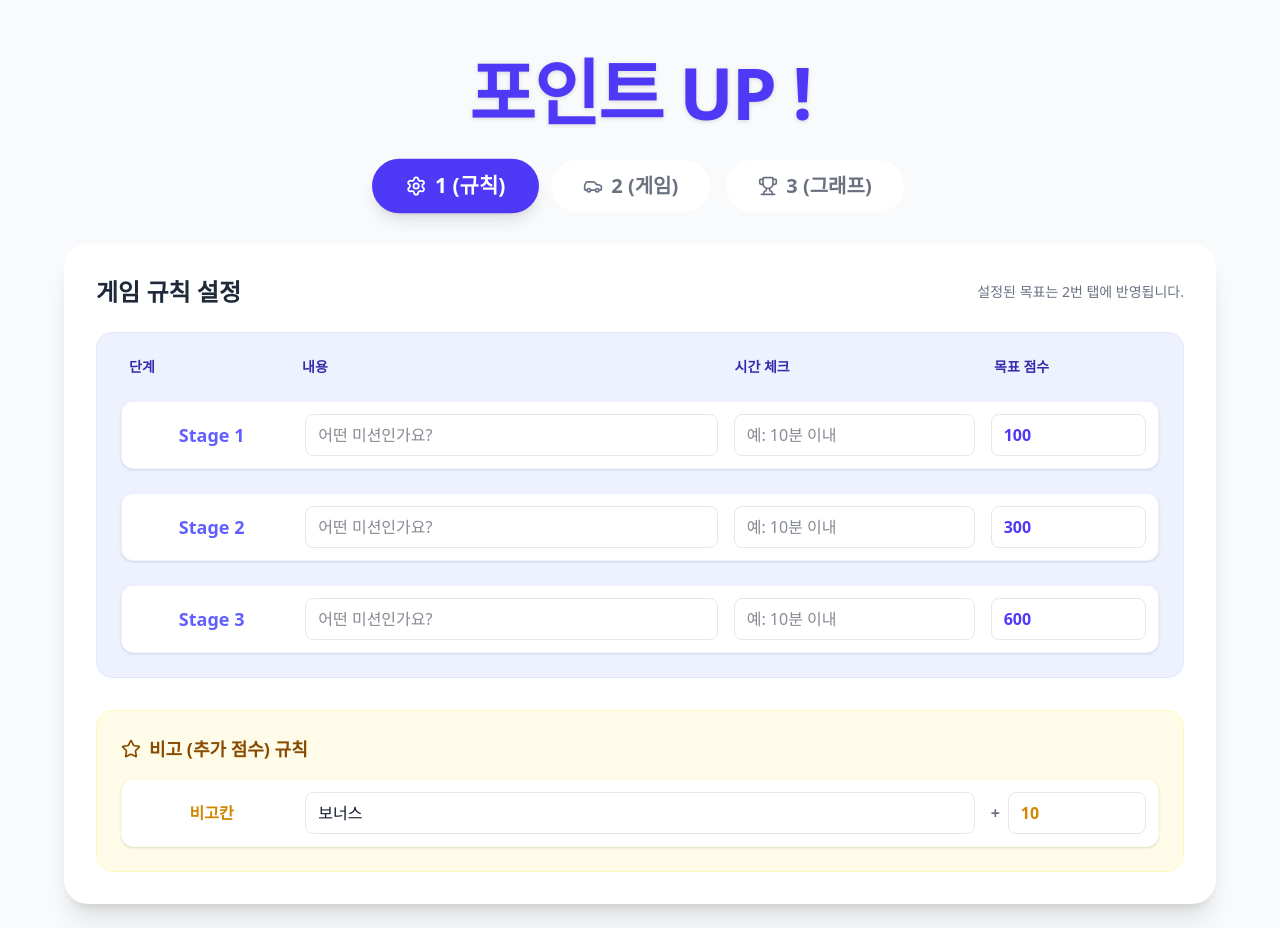
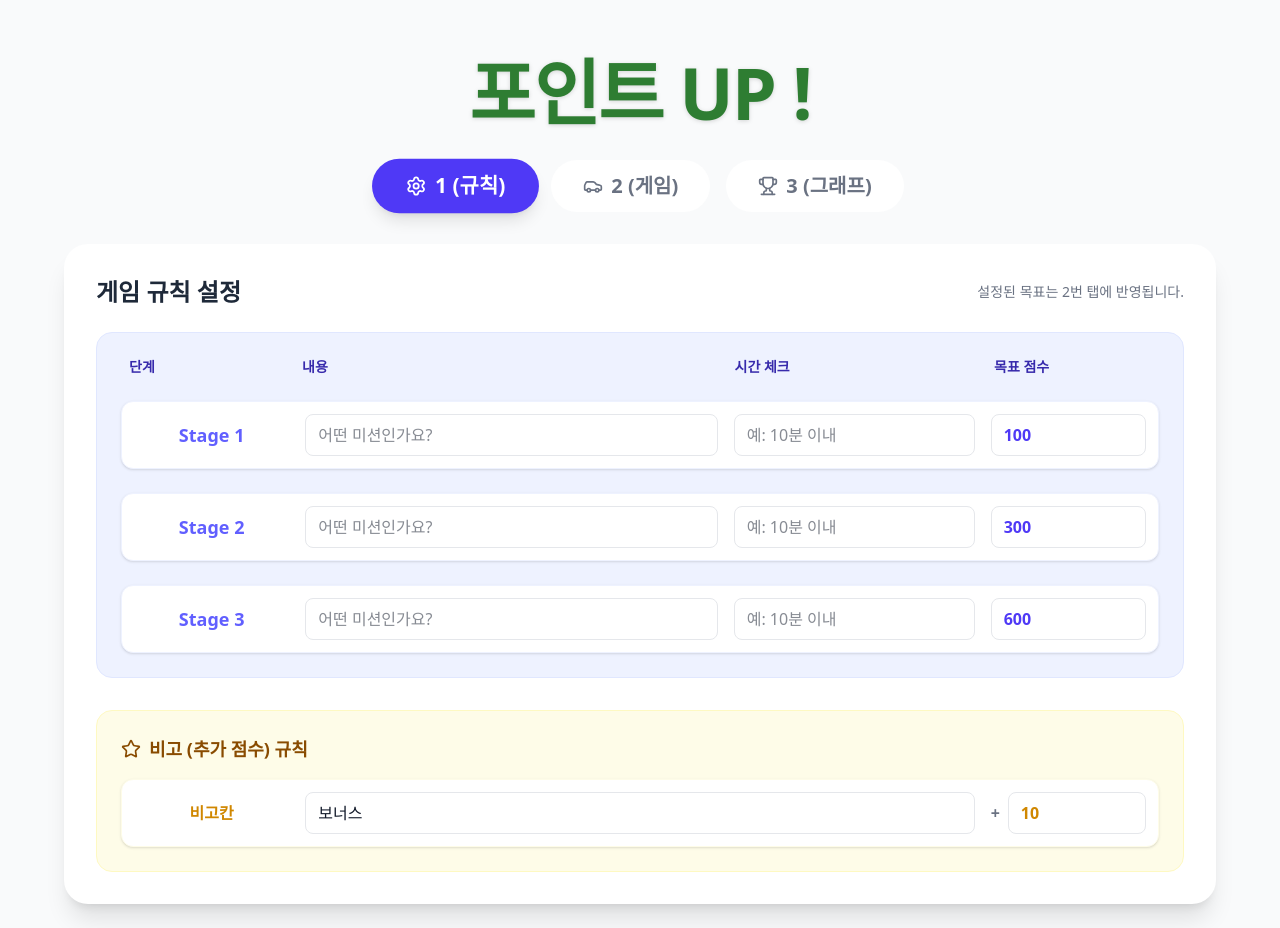
Before and after one commit to sunryun2/point, a Next.js app: page / in a window 1280 px wide. Built offline with nearby package versions, Linux system fonts and the light colour scheme.

Commit message:
첫 배포 기념 한 줄 추가

```diff
--- a/src/app/page.tsx
+++ b/src/app/page.tsx
@@ -136,7 +136,7 @@ export default function Home() {
 
         {/* Header */}
         <div className="text-center pt-8">
-          <h1 className="text-5xl md:text-7xl font-extrabold text-indigo-600 tracking-tight drop-shadow-sm">
+          <h1 className="text-5xl md:text-7xl font-extrabold tracking-tight drop-shadow-sm" style={{ color: '#2E7D32' }}>
             포인트 UP !
           </h1>
         </div>
```
